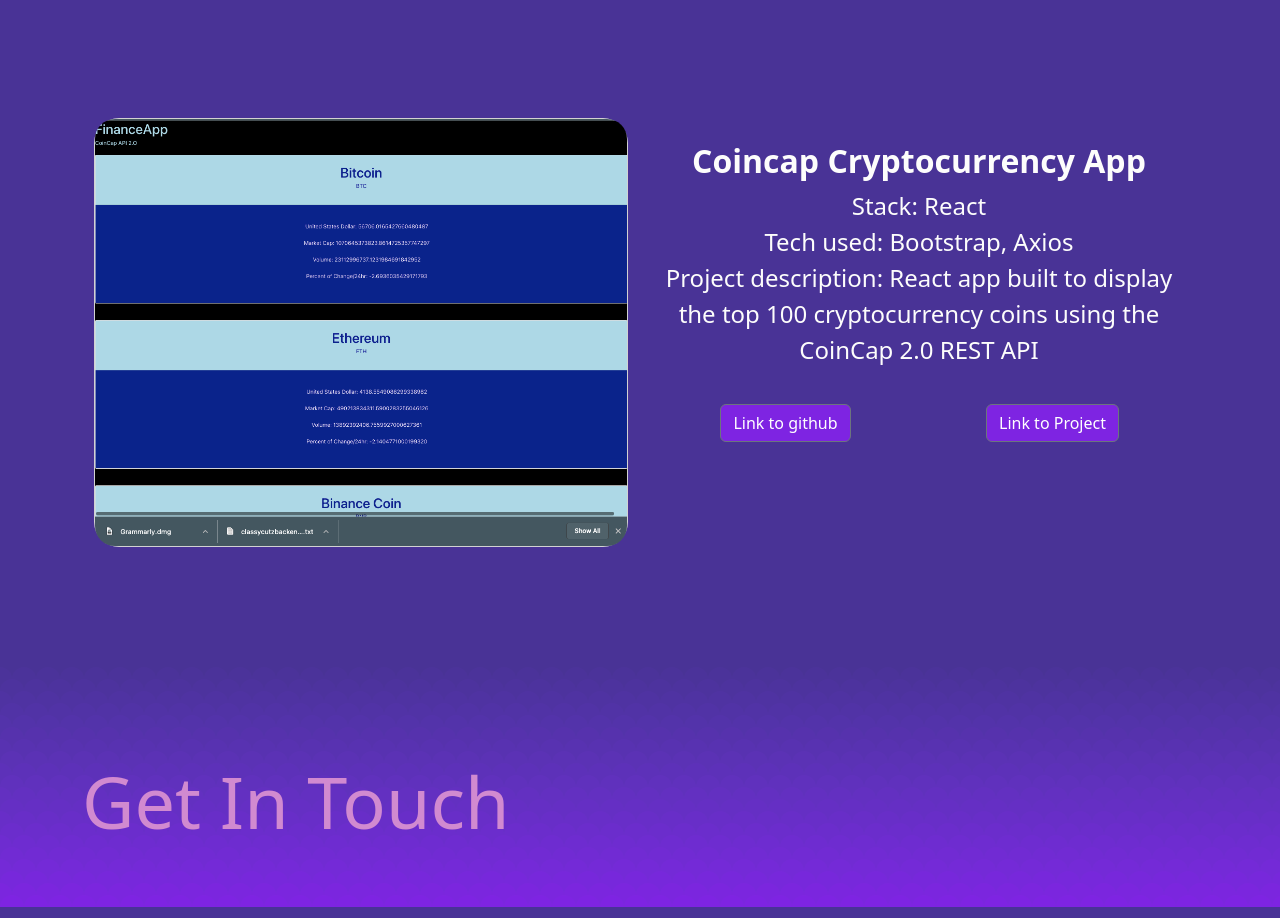
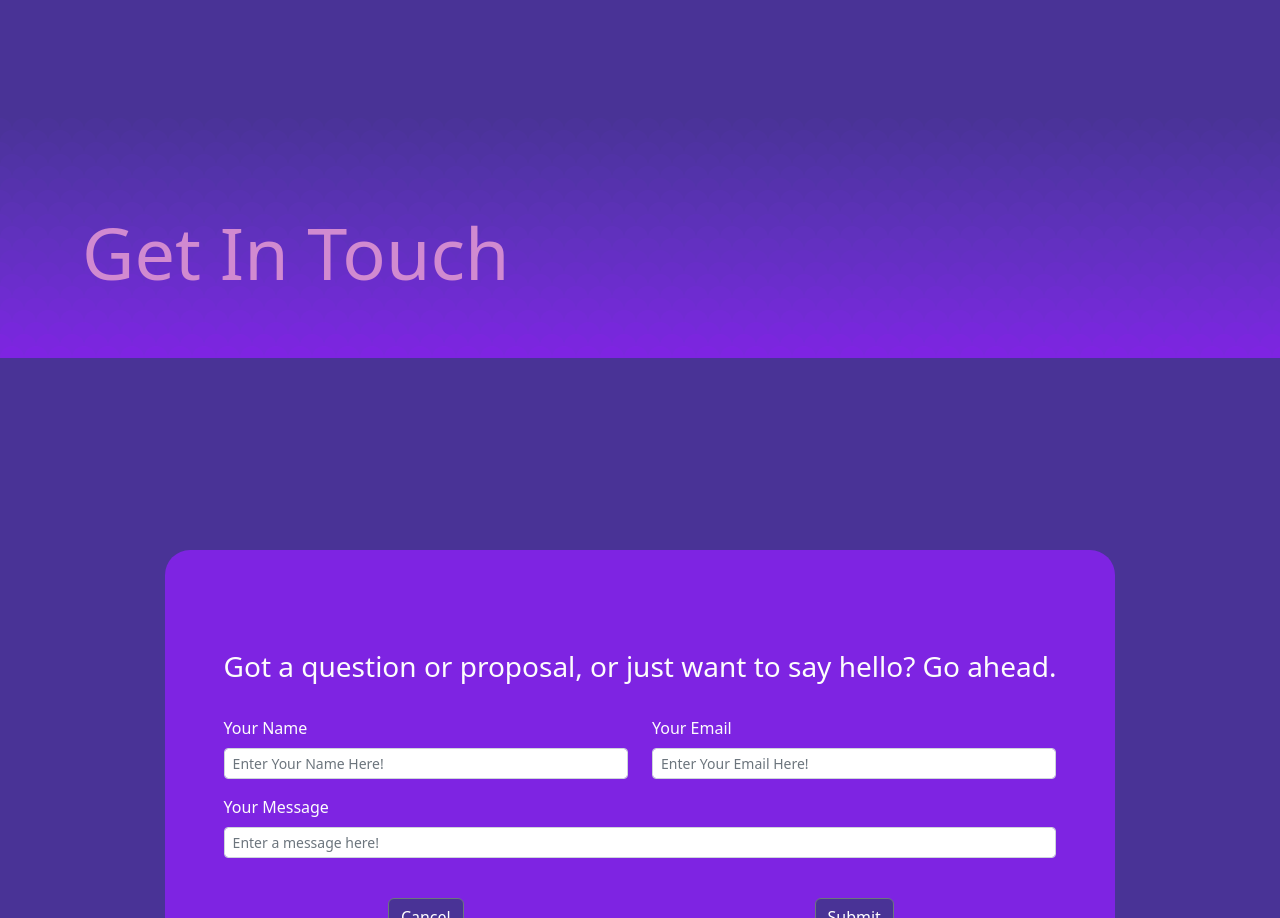
Before and after one commit to chaunceyplum/Portfolio-2.0, a React (Create React App) app: page / in a window 1280 px wide. Shown: the part 4195-5113 px from the top of the page. Built offline with nearby package versions, Linux system fonts and the light colour scheme.

Commit message:
removed crypto project

```diff
--- a/src/components/ProjectList.js
+++ b/src/components/ProjectList.js
@@ -56,16 +56,16 @@ const ProjectList = [
   //   projectLink: 'https://gamehop.netlify.app/',
   //   image: game,
   // },
-  {
-    name: 'Coincap Cryptocurrency App',
-    stack: 'React',
-    technologies: 'Bootstrap, Axios',
-    description:
-      'React app built to display the top 100 cryptocurrency coins using the CoinCap 2.0 REST API',
-    githubLink: 'https://github.com/chaunceyplum/GameHop',
-    projectLink: 'https://top100coinapp.netlify.app/',
-    image: crypto,
-  },
+  // {
+  //   name: 'Coincap Cryptocurrency App',
+  //   stack: 'React',
+  //   technologies: 'Bootstrap, Axios',
+  //   description:
+  //     'React app built to display the top 100 cryptocurrency coins using the CoinCap 2.0 REST API',
+  //   githubLink: 'https://github.com/chaunceyplum/GameHop',
+  //   projectLink: 'https://top100coinapp.netlify.app/',
+  //   image: crypto,
+  // },
   // {
   //   name: 'Famous Deli',
   //   stack: 'HTML, CSS',
```
